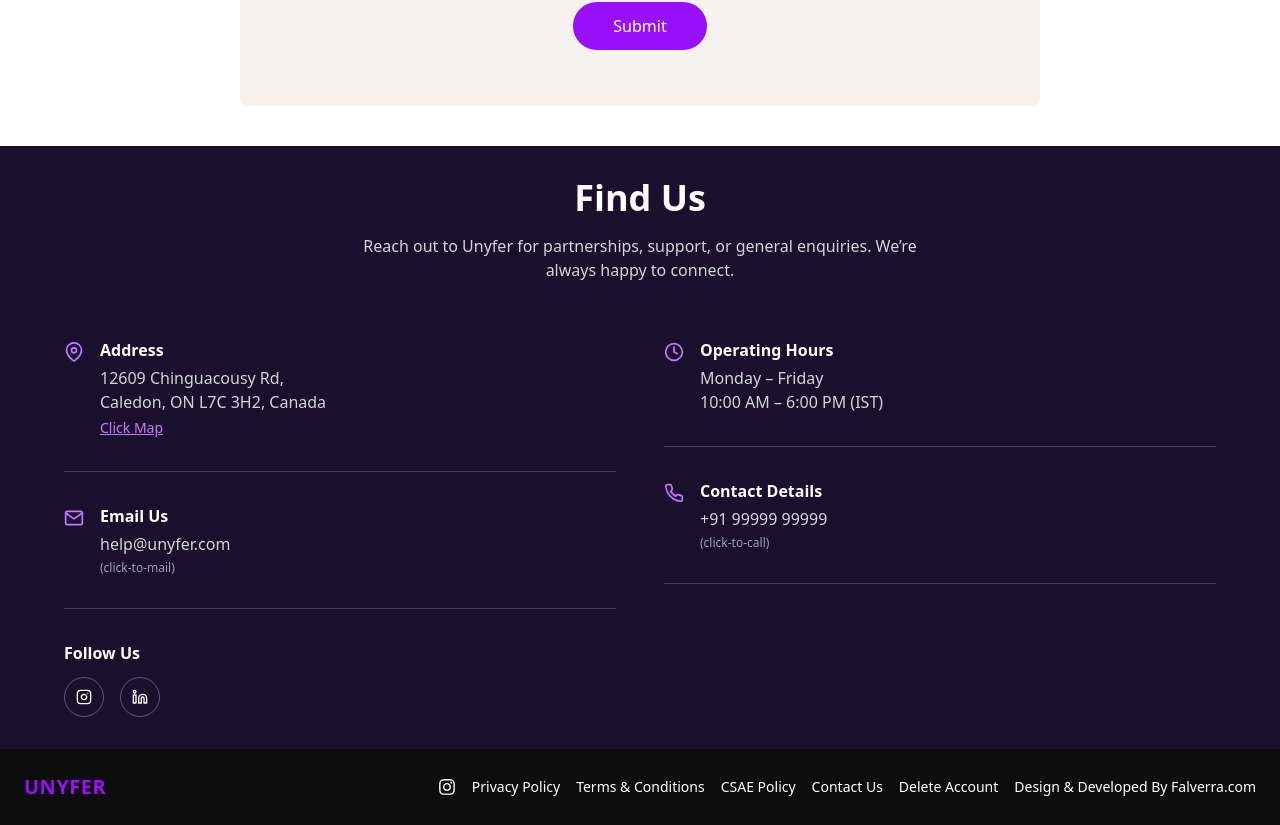
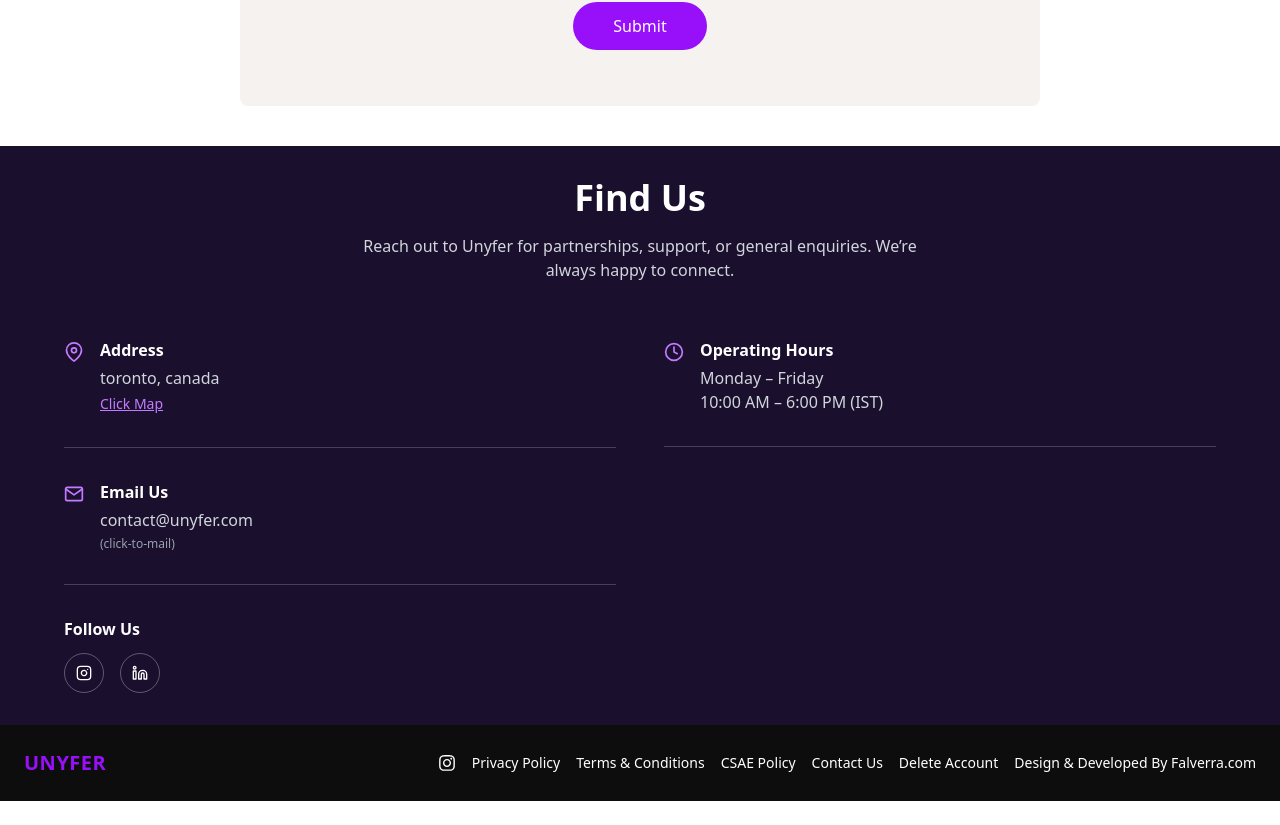
Before and after one commit to purandubey1011/frontend, a React (Vite) app: page /contact-us in a window 1280 px wide. Shown: the part 776-1601 px from the top of the page. After the commit the page ends 1577 px from the top, so only its background shows below. Built offline with nearby package versions, Linux system fonts and the light colour scheme.

Commit message:
contact info change

```diff
--- a/src/components/ContactUs/FindUs.jsx
+++ b/src/components/ContactUs/FindUs.jsx
@@ -79,12 +79,10 @@
               <div>
                 <h4 className="font-semibold mb-1">Address</h4>
                 <p className="text-gray-300">
-                  12609 Chinguacousy Rd,
-                  <br />
-                  Caledon, ON L7C 3H2, Canada
+                 toronto, canada
                 </p>
                 <a
-                  href="https://www.google.com/maps"
+                  href="https://maps.app.goo.gl/CvrzAPjSqiiUqGzp8"
                   target="_blank"
                   rel="noopener noreferrer"
                   className="text-purple-400 underline text-sm mt-1 inline-block"
@@ -104,7 +102,7 @@
                   href="mailto:help@unyfer.com"
                   className="text-gray-300 hover:text-purple-400 transition"
                 >
-                  help@unyfer.com
+                  contact@unyfer.com
                 </a>
                 <p className="text-xs text-gray-400 mt-1">(click-to-mail)</p>
               </div>
@@ -152,7 +150,7 @@
 
             <hr className="border-white/20" />
 
-            <div className="flex gap-4">
+            {/* <div className="flex gap-4">
               <FiPhone className="text-purple-400 text-xl mt-1" />
               <div>
                 <h4 className="font-semibold mb-1">Contact Details</h4>
@@ -164,9 +162,9 @@
                 </a>
                 <p className="text-xs text-gray-400 mt-1">(click-to-call)</p>
               </div>
-            </div>
+            </div> */}
 
-            <hr className="border-white/20" />
+            {/* <hr className="border-white/20" /> */}
           </div>
         </div>
       </div>
```
